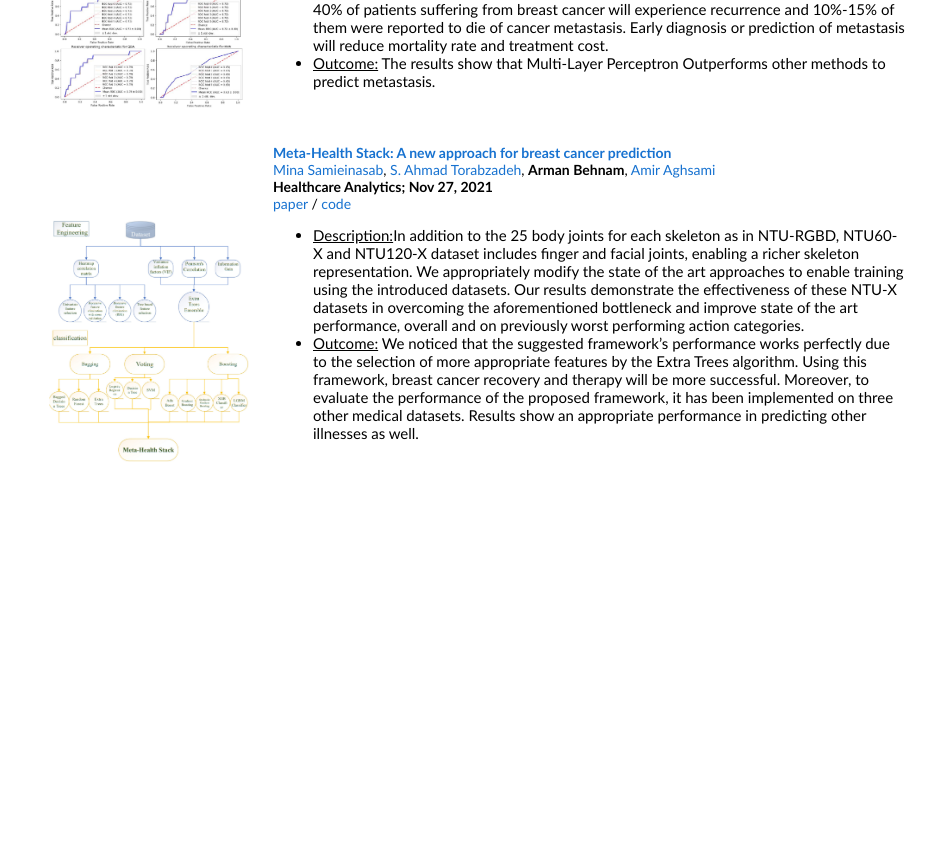
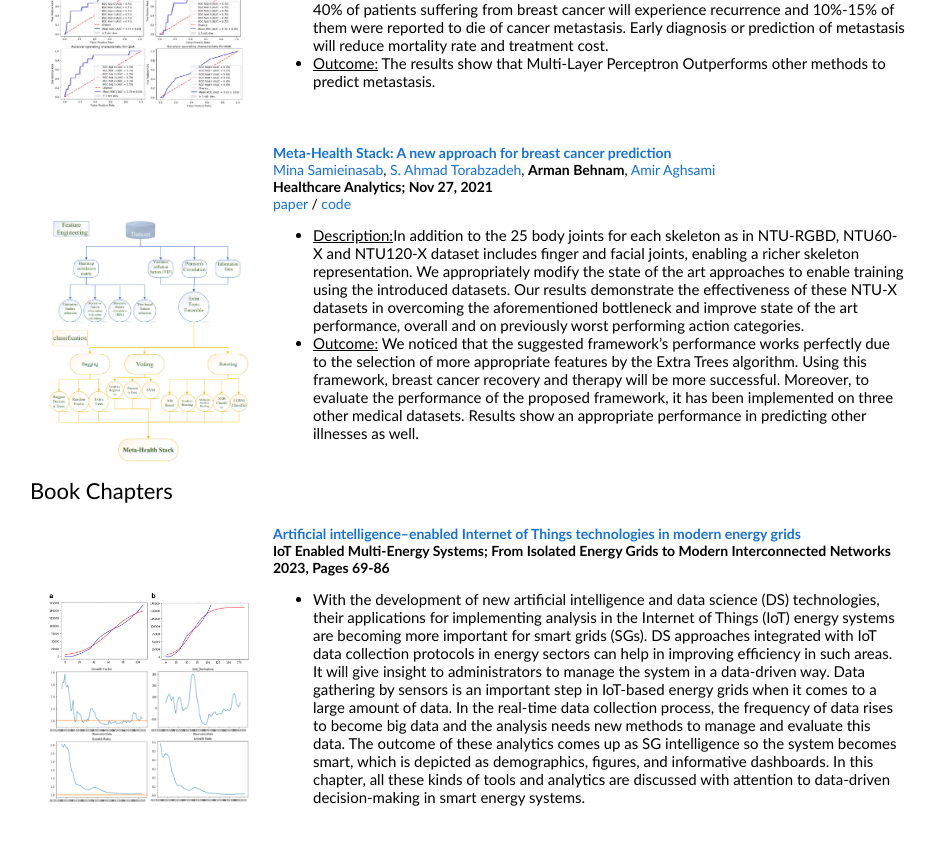
Before and after one commit to ArmanBehnam/ArmanBehnam.github.io, a Jekyll site: the page built from index.html, in a window 1280 px wide and 900 px high, scrolled down 1156 px. Shown: the top 845 px of the window, without its empty margins (163-1099 px from the left). Built offline with Jekyll 4.4.1, drawn with Linux system fonts in a browser that asks for light colours; before the commit the page ends 1692 px from its top, so only the background shows below that.

Commit message:
Update index.html

```diff
--- a/index.html
+++ b/index.html
@@ -187,4 +187,40 @@ title: Arman Behnam's website
 	    </td>
 	  </tr>
      </tbody></table>
+
+	<table style="width:100%;border:0px;border-spacing:0px;border-collapse:separate;margin-right:auto;margin-left:auto;"><tbody>
+          <tr>
+          <td style="width:100%;vertical-align:middle">
+            <heading>Book Chapters</heading>
+          </td>
+        </tr>
+    </tbody></table>
+
+	 <table style="width:100%;border:0px;border-spacing:0px;border-collapse:separate;margin-right:auto;margin-left:auto;"><tbody>
+	  <tr>
+	    <td style="padding:20px;width:25%;vertical-align:middle">
+	      <div class="one">
+		<img src='images/1.jpg' width="200">
+		<img src='images/2.jpg' width="200">
+	      </div>
+	    </td>
+	    <td style="padding:20px;width:75%;vertical-align:middle">
+	      <a href="https://www.sciencedirect.com/science/article/abs/pii/B9780323954211000045">
+		<papertitle>Artificial intelligence–enabled Internet of Things technologies in modern energy grids</papertitle>
+	      </a>
+	      <br>
+	      <strong>IoT Enabled Multi-Energy Systems; From Isolated Energy Grids to Modern Interconnected Networks 2023, Pages 69-86</strong>
+	      <ul>
+		<li>
+		  With the development of new artificial intelligence and data science (DS) technologies, their applications for implementing analysis in the Internet of Things (IoT) energy systems are becoming more important for smart grids (SGs).
+			DS approaches integrated with IoT data collection protocols in energy sectors can help in improving efficiency in such areas. It will give insight to administrators to manage the system in a data-driven way.
+			Data gathering by sensors is an important step in IoT-based energy grids when it comes to a large amount of data. In the real-time data collection process, the frequency of data rises to become big data and the analysis needs new methods to manage and evaluate this data.
+			The outcome of these analytics comes up as SG intelligence so the system becomes smart, which is depicted as demographics, figures, and informative dashboards.
+			In this chapter, all these kinds of tools and analytics are discussed with attention to data-driven decision-making in smart energy systems.
+		</li>
+	      </ul>
+	    </td>
+	  </tr>
+     </tbody></table>
+
 </div><!-- /.blurb -->
```
